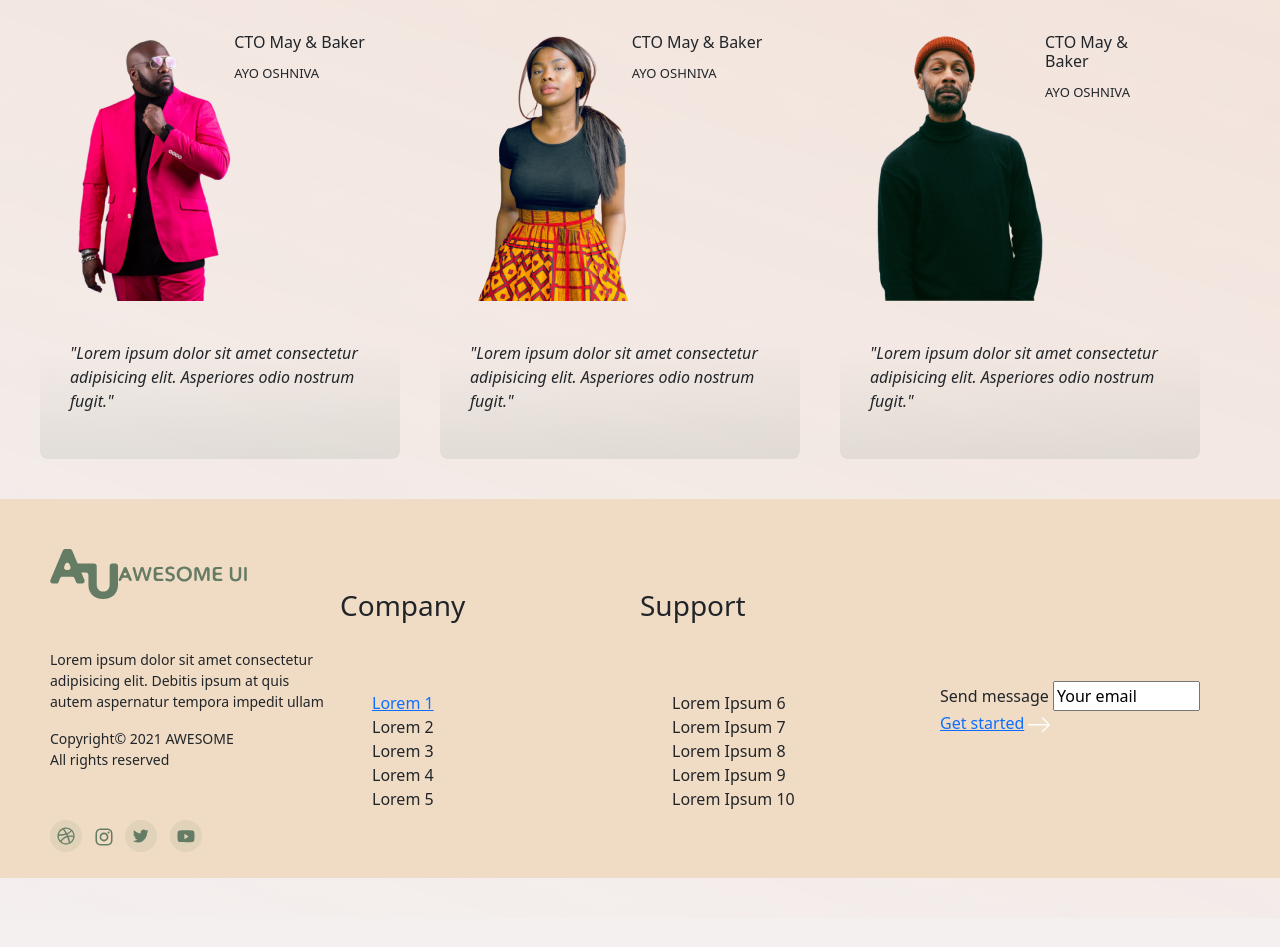
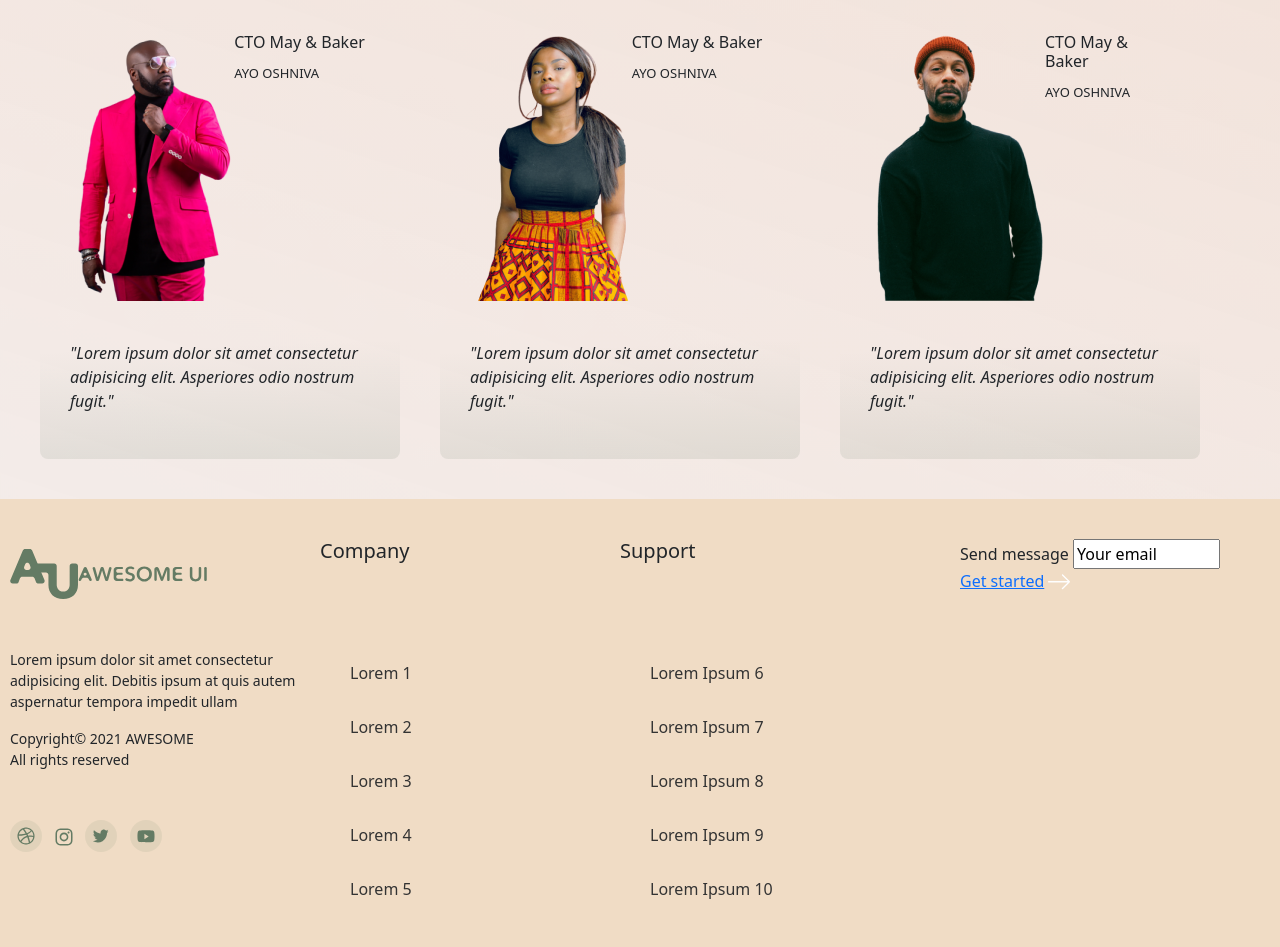
Before and after one commit to Gretarynk/Awesome-assignment, a plain HTML site: page index.html in a window 1280 px wide. Shown: the part 2426-3373 px from the top of the page. Before the commit the page ends 3344 px from the top, so only its background shows below. Drawn offline with nearby package versions, Linux system fonts and the light colour scheme.

Commit message:
fightwithfooter

```diff
--- a/index.html
+++ b/index.html
@@ -324,20 +324,20 @@
                         <H3>Company</H3>
                         <ul>
                         <li><a href="#">Lorem 1</a></li>
-                        <li>Lorem 2</li>
-                        <li>Lorem 3</li>
-                        <li>Lorem 4 </li>
-                        <li>Lorem 5</li>
+                        <li><a href="#">Lorem 2</a></li>
+                        <li><a href="#">Lorem 3</a></li>
+                        <li><a href="#">Lorem 4</a></li>
+                        <li><a href="#">Lorem 5</a></li>
                     </ul>
                     </div>
                     <div class="line1">
                         <H3>Support</H3>
                         <ul>
-                            <li>Lorem Ipsum 6</li>
-                        <li>Lorem Ipsum 7</li>
-                        <li>Lorem Ipsum 8</li>
-                        <li>Lorem Ipsum 9 </li>
-                        <li>Lorem Ipsum 10</li>
+                            <li><a href="#">Lorem Ipsum 6</a></li>
+                        <li><a href="#">Lorem Ipsum 7</a></li>
+                        <li><a href="#">Lorem Ipsum 8</a></li>
+                        <li><a href="#">Lorem Ipsum 9</a></li>
+                        <li><a href="#">Lorem Ipsum 10</a></li>
                     </ul>
                     </div>
 
--- a/style.scss
+++ b/style.scss
@@ -395,15 +395,15 @@ gap: 30px;
     }
 }
 footer{
-    background-color: color.$footercolor;
+    background: color.$footercolor;
 }
  .boxfoot{
 
-    @include stylebox.marginmain;
+    width:100%;
     display:grid;
     grid-template-columns: 1fr 2fr 1fr;
     justify-content: space-between;
-    align-items: center;
+    align-items: start;
     padding-top:40px
  }
  .boxlogofooter{
@@ -454,16 +454,35 @@ li{
     justify-content: space-between;
     ul{
         list-style: none;
+        padding-left: 0;
+
     }
 
     h3{
         text-align: left;
         padding-bottom: 60px;
+        font-size:20px ;
     }
     .line1{
         display: flex;
         flex-direction: column;
         justify-content: space-between;
+        align-items: flex-start;
         width: 300px;
+
     }
+    li{
+        margin:30px;
+    }
+    a{
+        text-decoration: none;
+        color:color.$textcolor1;
+        font-size: 16px;
+
+
+        &:hover{
+            color:#647B64;
+        }
+
+    };
  }
```
Also changed, not shown: style.css, 1 other file.
